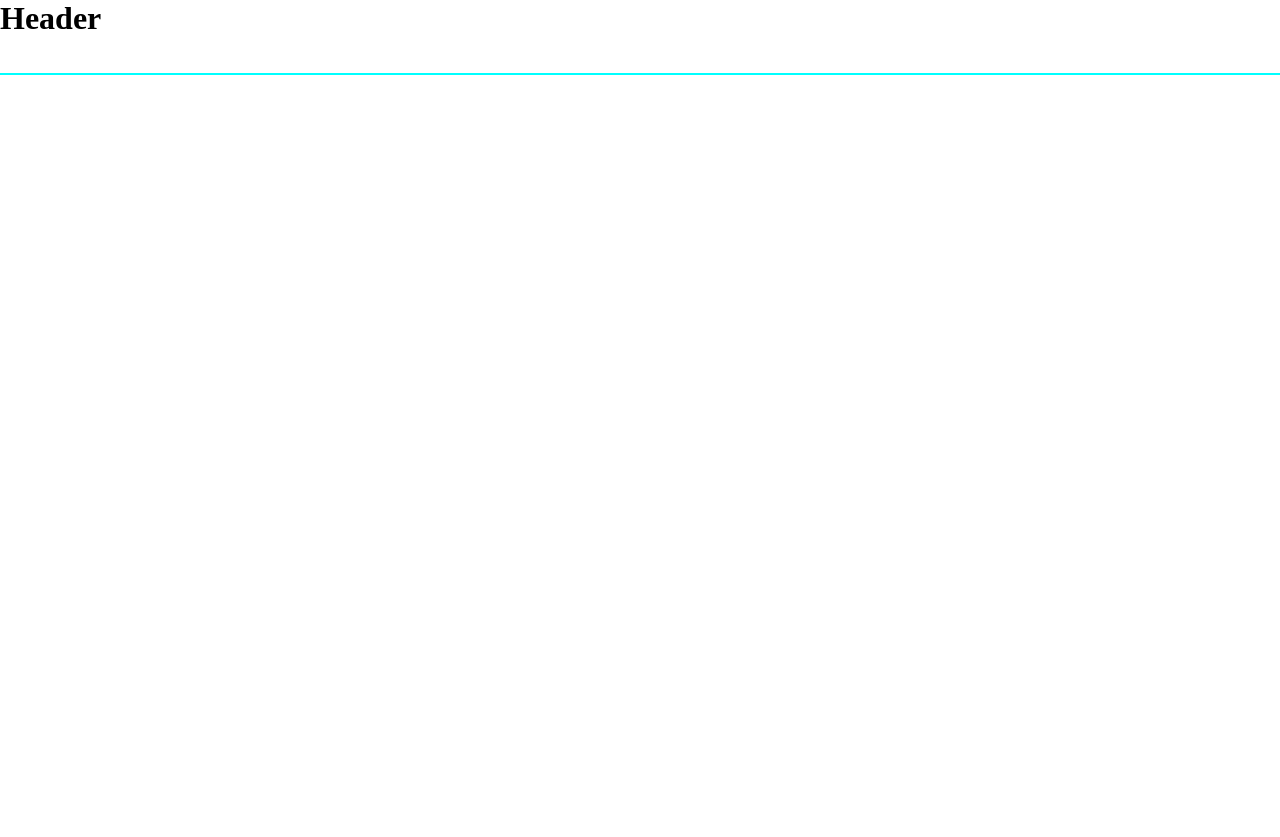
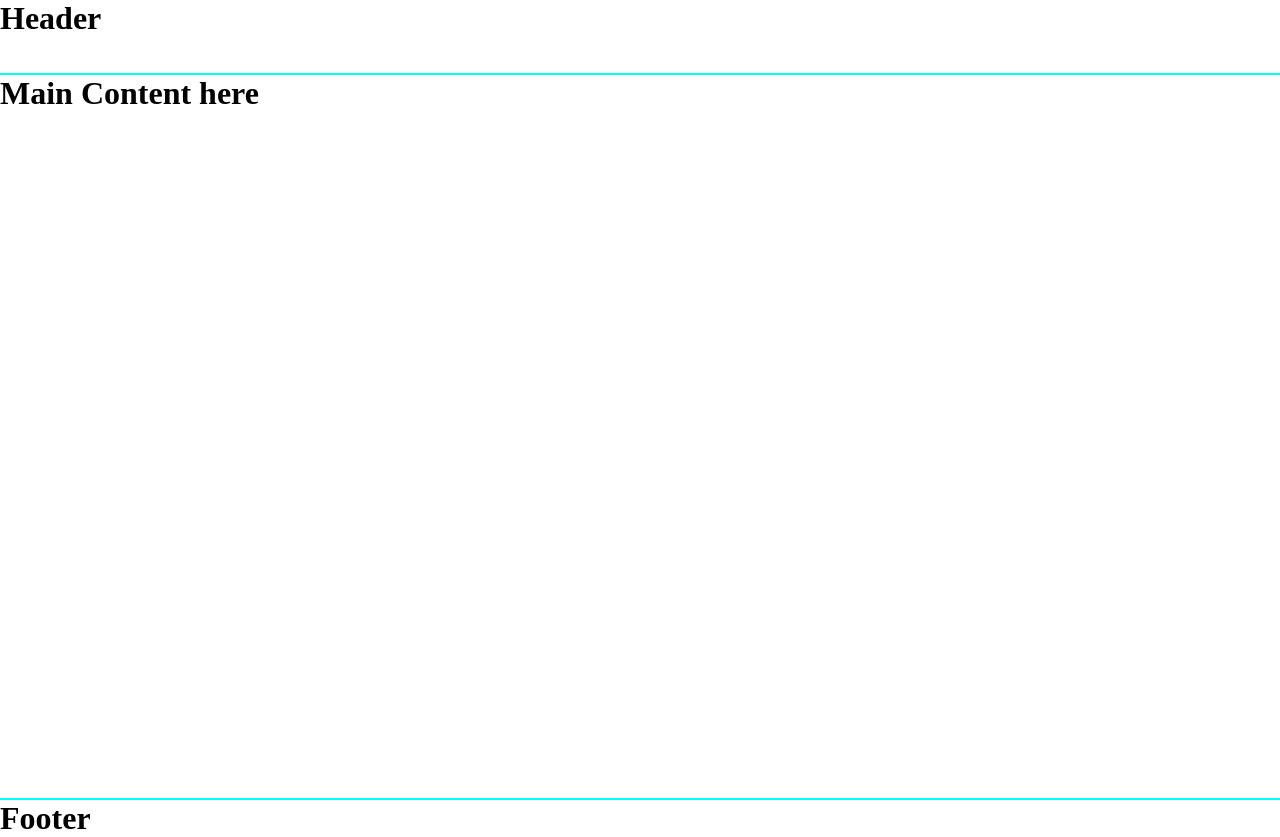
Before and after one commit to PaulDenis/denix_official, a Vue app: page / in a window 1280 px wide. Before the commit the page ends 800 px from the top, so only its background shows below. Built offline with nearby package versions, Linux system fonts and the light colour scheme.

Commit message:
Base strucutre created

```diff
--- a/src/App.vue
+++ b/src/App.vue
@@ -2,18 +2,24 @@
   <div id="app">
     <!-- <HelloWorld msg="Welcome to Your Vue.js App"/> -->
     <Header />
+    <Content />
+    <Footer />
   </div>
 </template>
 
 <script>
 // import HelloWorld from './components/HelloWorld.vue'
 import Header from './components/Header.vue'
+import Footer from './components/Footer.vue'
+import Content from './components/Content.vue'
 
 export default {
   name: 'App',
   components: {
     // HelloWorld
-    Header
+    Header,
+    Footer,
+    Content
   }
 }
 </script>
--- /dev/null
+++ b/src/components/Content.vue
@@ -0,0 +1,18 @@
+<template>
+  <div>
+      <h1>Main Content here</h1>
+  </div>
+</template>
+
+<script>
+export default {
+    name: 'Content'
+}
+</script>
+
+<style lang="scss" scoped>
+    div {
+        height: calc(100vh - 75px);
+        border-bottom: 2px solid cyan;
+    }
+</style>
--- /dev/null
+++ b/src/components/Footer.vue
@@ -0,0 +1,15 @@
+<template>
+  <div>
+      <h1>Footer</h1>
+  </div>
+</template>
+
+<script>
+export default {
+    name: 'Footer'
+}
+</script>
+
+<style lang="scss" scoped>
+
+</style>
```
